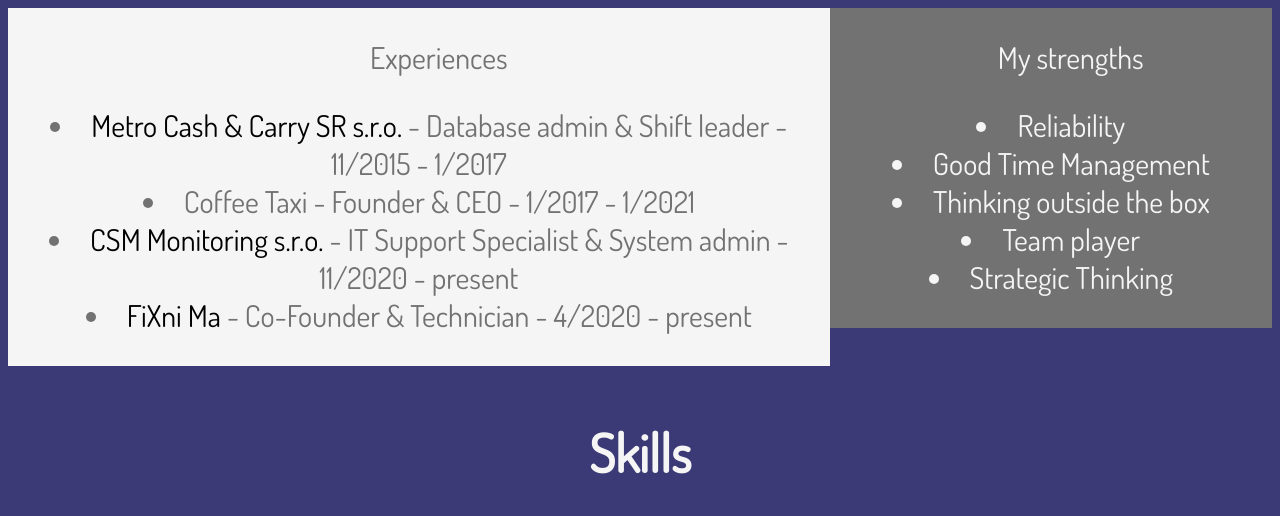
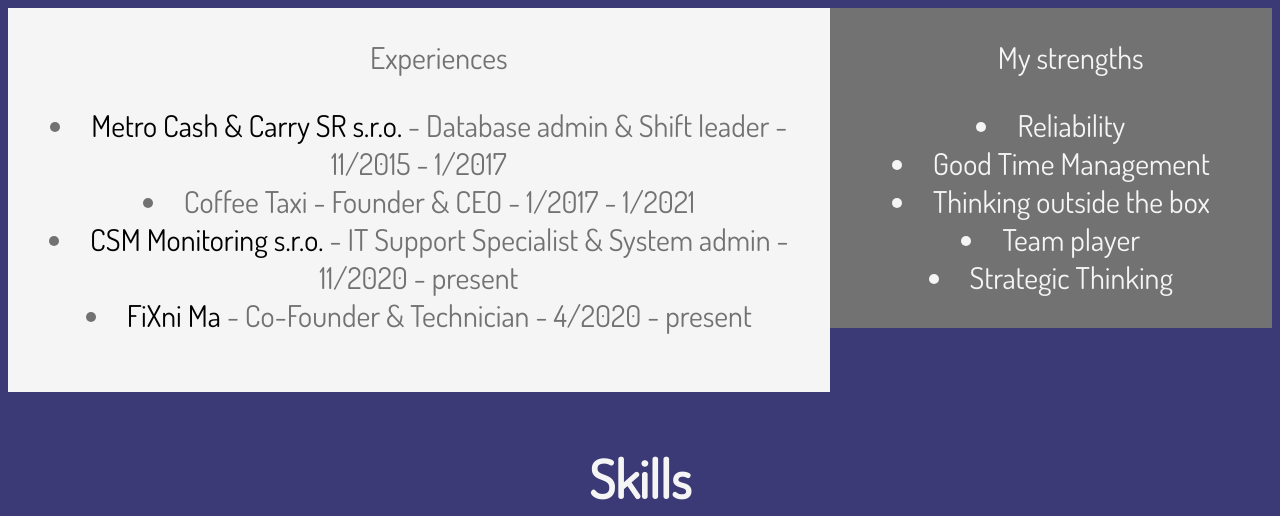
Before and after one commit to 3ckeee/3ckeee.github.io, a plain HTML site: page index.html in a window 1280 px wide. Shown: the part 2614-3130 px from the top of the page. Drawn offline with Linux system fonts and the light colour scheme; a script that the page names is missing.

Commit message:
added few styling changes

```diff
--- a/style.css
+++ b/style.css
@@ -64,6 +64,7 @@ aside {
     text-align: center;
     padding-bottom: 20px;
     min-height: 300px;
+    max-height: 500px;
 }
 
 .experiences {
@@ -71,7 +72,8 @@ aside {
     background-color: whitesmoke;
     width: 65%;
     font-size: 30px;
-    height: 300px;
+    min-height: 300px;
+    max-height: 500px;
     padding-bottom: 58px;
 }
 
```
